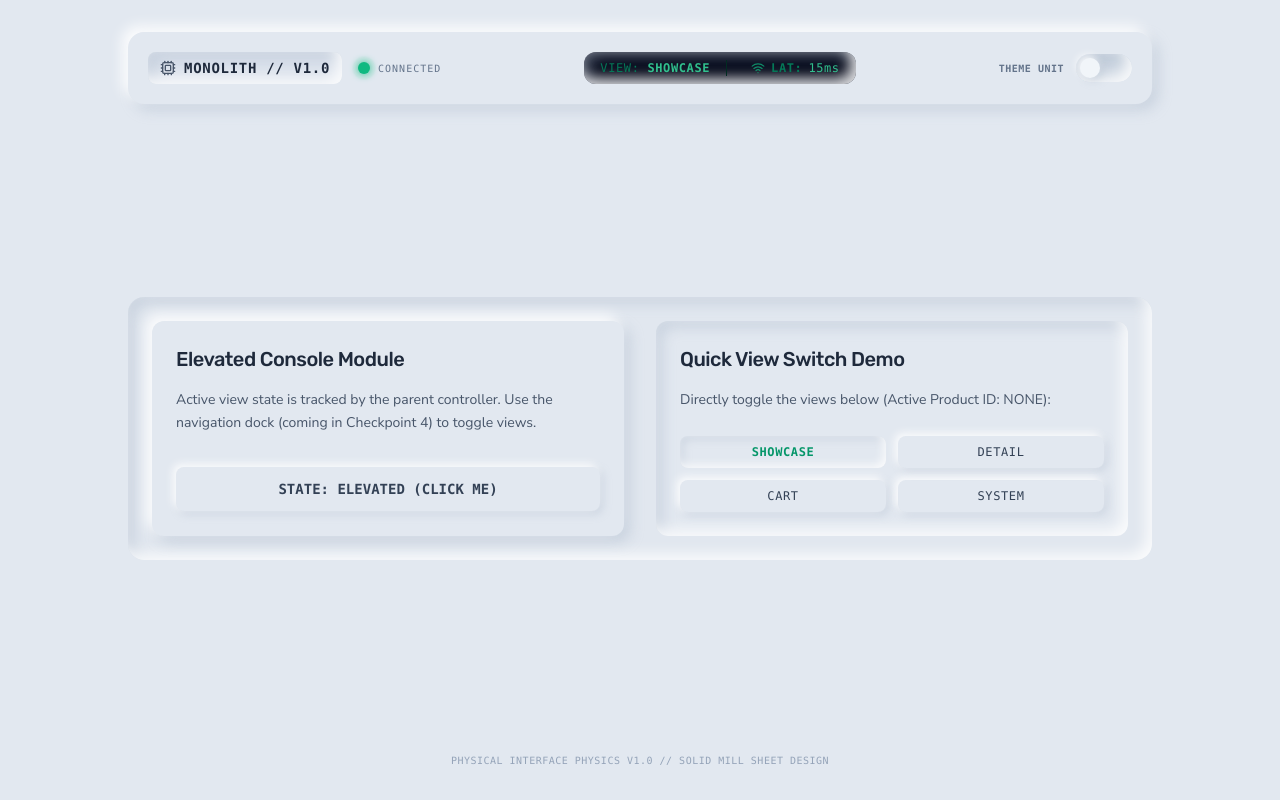
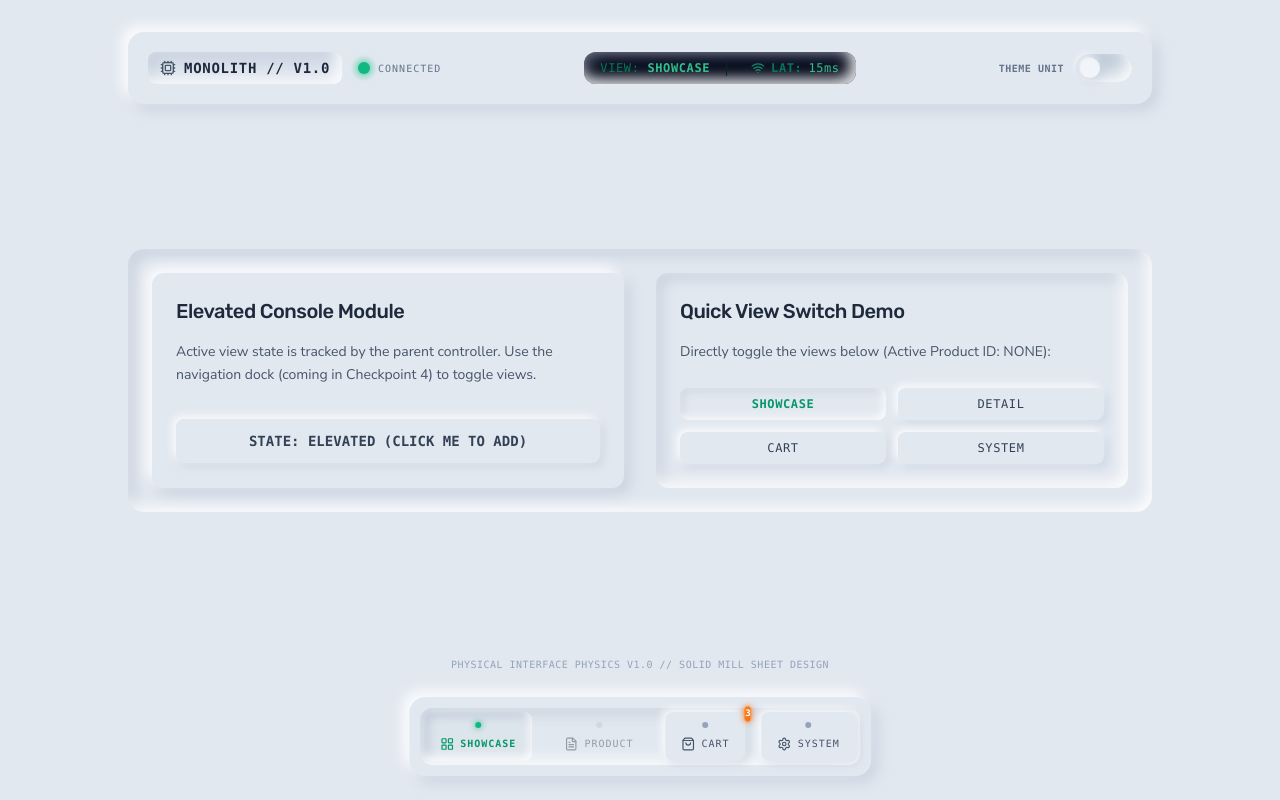
Before and after one commit to NyxLumen/Monolith, a React (Vite) app: page / in a window 1280 px wide. Built offline with nearby package versions, Linux system fonts and the light colour scheme.

Commit message:
navigatiion dock created

```diff
--- a/src/App.tsx
+++ b/src/App.tsx
@@ -1,12 +1,14 @@
 import { useState, useEffect } from 'react';
 import { Header } from './components/Header';
 import type { ViewType } from './types';
+import { NavigationDock } from './components/NavigationDock';
 
 function App() {
   const [darkMode, setDarkMode] = useState<boolean>(false);
   const [currentView, setCurrentView] = useState<ViewType>('showcase');
   const [activeProductId, setActiveProductId] = useState<number | null>(null);
   const [btnState, setBtnState] = useState<boolean>(false);
+  const [cartCount, setCartCount] = useState<number>(3);
 
   // Synchronize Dark Mode Class on the document element
   useEffect(() => {
@@ -41,14 +43,17 @@ function App() {
             </p>
 
             <button
-              onClick={() => setBtnState(!btnState)}
+              onClick={() => {
+                setBtnState(!btnState);
+                setCartCount((c) => c + 1);
+              }}
               className={`mt-4 py-3 px-6 rounded-lg text-sm font-semibold transition-spring ${
                 btnState
                   ? 'shadow-key-recessed dark:shadow-key-recessed-dark text-emerald-600 dark:text-emerald-400 font-mono'
                   : 'shadow-key-raised dark:shadow-key-raised-dark text-slate-700 dark:text-slate-300 font-mono'
               }`}
             >
-              {btnState ? 'STATE: DEPRESSED' : 'STATE: ELEVATED (CLICK ME)'}
+              {btnState ? 'STATE: DEPRESSED (CART+1)' : 'STATE: ELEVATED (CLICK ME TO ADD)'}
             </button>
           </section>
 
@@ -86,7 +91,15 @@ function App() {
 
       </main>
 
-      <footer className="mt-8 font-mono text-[10px] text-slate-400 dark:text-slate-500 tracking-wider">
+      {/* Floating Skeuomorphic Navigation Dock */}
+      <NavigationDock
+        currentView={currentView}
+        setCurrentView={setCurrentView}
+        activeProductId={activeProductId}
+        cartCount={cartCount}
+      />
+
+      <footer className="mt-8 mb-24 font-mono text-[10px] text-slate-400 dark:text-slate-500 tracking-wider">
         PHYSICAL INTERFACE PHYSICS V1.0 // SOLID MILL SHEET DESIGN
       </footer>
     </div>
--- /dev/null
+++ b/src/components/NavigationDock.tsx
@@ -0,0 +1,107 @@
+import React from 'react';
+import type { ViewType } from '../types';
+import { LayoutGrid, ShoppingBag, Settings, FileText } from 'lucide-react';
+
+interface NavigationDockProps {
+  currentView: ViewType;
+  setCurrentView: (view: ViewType) => void;
+  activeProductId: number | null;
+  cartCount: number;
+}
+
+export const NavigationDock: React.FC<NavigationDockProps> = ({
+  currentView,
+  setCurrentView,
+  activeProductId,
+  cartCount,
+}) => {
+
+  const navItems = [
+    {
+      id: 'showcase' as ViewType,
+      label: 'SHOWCASE',
+      icon: LayoutGrid,
+      enabled: true,
+      tooltip: 'Browse inventory catalog'
+    },
+    {
+      id: 'detail' as ViewType,
+      label: 'PRODUCT',
+      icon: FileText,
+      enabled: activeProductId !== null,
+      tooltip: activeProductId !== null ? 'Inspect active product specs' : 'Select a product first'
+    },
+    {
+      id: 'cart' as ViewType,
+      label: 'CART',
+      icon: ShoppingBag,
+      enabled: true,
+      tooltip: 'View shopping basket',
+      badge: cartCount
+    },
+    {
+      id: 'system' as ViewType,
+      label: 'SYSTEM',
+      icon: Settings,
+      enabled: true,
+      tooltip: 'Configure console system'
+    }
+  ];
+
+  return (
+    <nav className="fixed bottom-6 left-1/2 transform -translate-x-1/2 z-50 p-2.5 rounded-2xl shadow-raised dark:shadow-raised-dark bg-mono-bg dark:bg-mono-bgdark border border-slate-200/10 transition-spring max-w-[92vw] sm:max-w-xl">
+      {/* Recessed track container */}
+      <div className="flex items-center gap-2 sm:gap-4 p-1 rounded-xl shadow-recessed dark:shadow-recessed-dark bg-slate-200/70 dark:bg-slate-900/60">
+
+        {navItems.map((item) => {
+          const Icon = item.icon;
+          const isActive = currentView === item.id;
+          const isDisabled = !item.enabled;
+
+          return (
+            <button
+              key={item.id}
+              onClick={() => {
+                if (!isDisabled) setCurrentView(item.id);
+              }}
+              disabled={isDisabled}
+              title={item.tooltip}
+              className={`relative py-2 px-3 sm:py-2.5 sm:px-4 rounded-lg flex flex-col items-center gap-1 font-mono transition-spring cursor-pointer select-none ${
+                isDisabled
+                  ? 'opacity-40 cursor-not-allowed shadow-none'
+                  : isActive
+                  ? 'shadow-key-recessed dark:shadow-key-recessed-dark text-emerald-600 dark:text-emerald-400 font-bold bg-slate-300/20 dark:bg-slate-950/20'
+                  : 'shadow-key-raised dark:shadow-key-raised-dark text-slate-600 dark:text-slate-400 hover:text-slate-800 dark:hover:text-slate-200 bg-mono-bg dark:bg-mono-bgdark active:shadow-key-recessed dark:active:shadow-key-recessed-dark'
+              }`}
+            >
+              {/* LED Active indicator light above/next to label */}
+              <div
+                className={`w-1.5 h-1.5 rounded-full transition-all duration-300 mb-1 ${
+                  isDisabled
+                    ? 'bg-slate-500/30'
+                    : isActive
+                    ? 'bg-emerald-500 shadow-[0_0_6px_#10b981]'
+                    : 'bg-slate-400 dark:bg-slate-700'
+                }`}
+              />
+
+              {/* Icon & Label */}
+              <div className="flex items-center gap-1.5">
+                <Icon className="w-3.5 h-3.5" />
+                <span className="text-[10px] tracking-widest hidden sm:inline">{item.label}</span>
+              </div>
+
+              {/* Cart Count Badge */}
+              {item.badge !== undefined && item.badge > 0 && (
+                <span className="absolute -top-1.5 -right-1.5 bg-orange-500 text-white font-mono font-bold text-[9px] w-4.5 h-4.5 rounded-full flex items-center justify-center shadow-[0_0_6px_#f97316] animate-badge-scale border border-orange-400">
+                  {item.badge}
+                </span>
+              )}
+            </button>
+          );
+        })}
+
+      </div>
+    </nav>
+  );
+};
```
